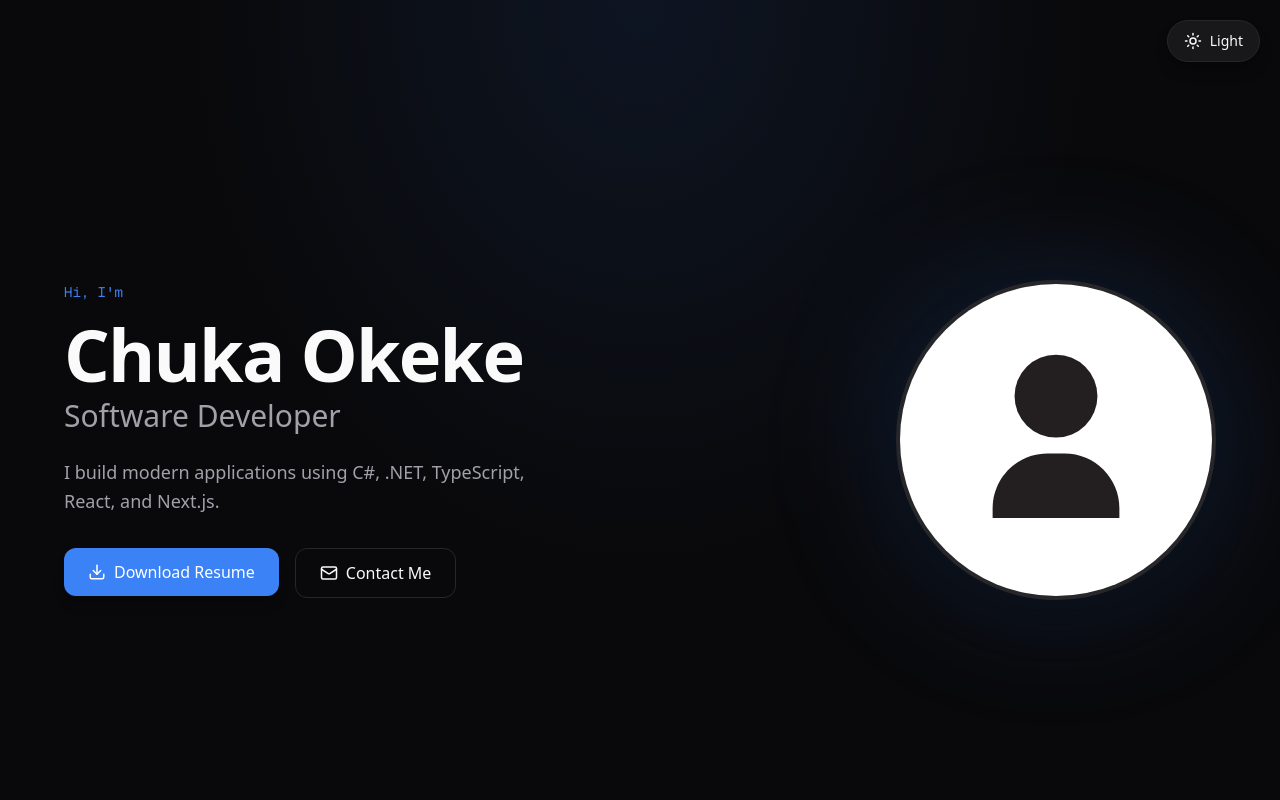
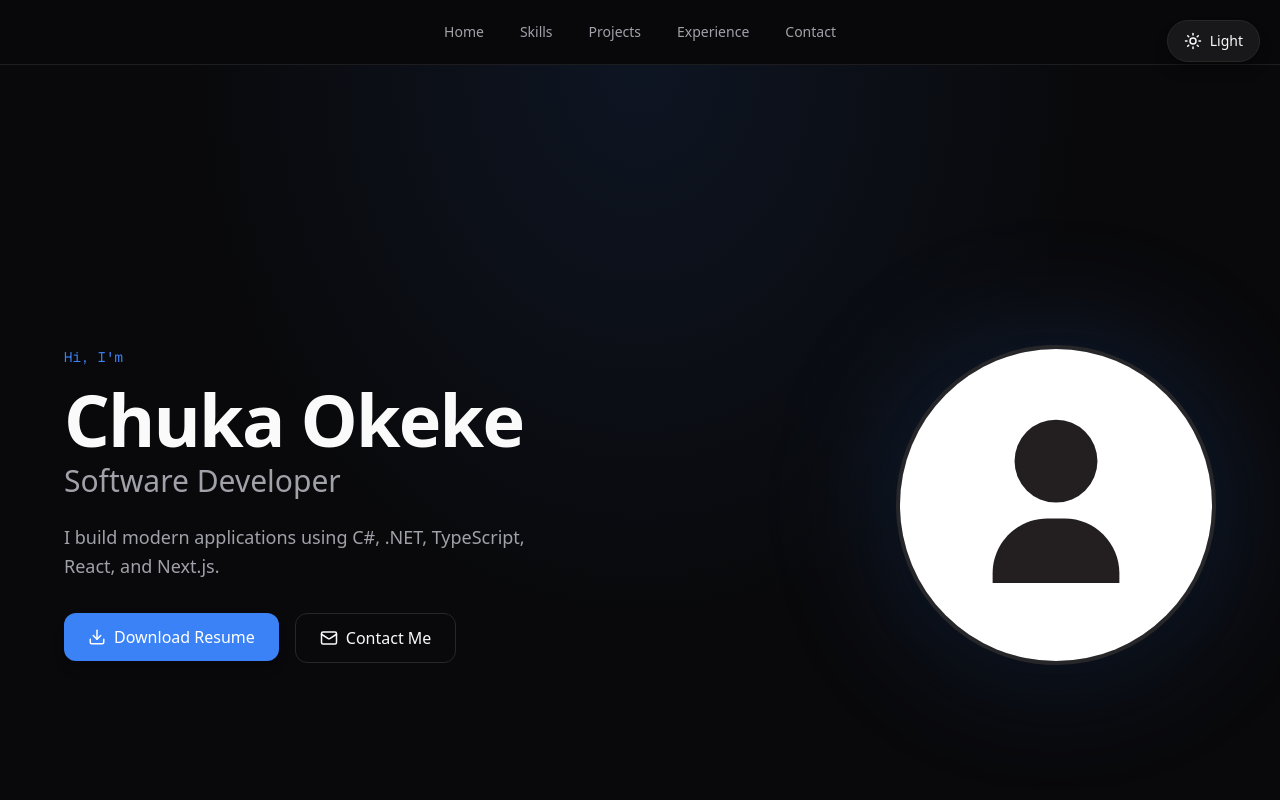
Before and after one commit to okekechuks/Portfolio, a Next.js app: page / in a window 1280 px wide. Shown: the top 800 px of the page. Built offline with nearby package versions, Linux system fonts and the light colour scheme; no server answers.

Commit message:
navigation update

```diff
--- a/src/app/page.tsx
+++ b/src/app/page.tsx
@@ -8,6 +8,7 @@ import { Footer } from "@/components/Footer";
 import { SocialLinks } from "@/components/SocialLinks";
 import { SectionHeading } from "@/components/SectionHeading";
 import { ContrastToggle } from "@/components/ContrastToggle";
+import { PublicNavbar } from "@/components/PublicNavbar";
 import { usePortfolioData } from "@/hooks/usePortfolioData";
 import { defaultSiteSettings } from "@/data/defaults";
 
@@ -27,13 +28,17 @@ export default function HomePage() {
 
   return (
     <main className="bg-background">
+      <PublicNavbar />
       <ContrastToggle />
       <HeroSection settings={siteSettings} />
       <SkillsSection skills={skills} />
       <ProjectsSection projects={projects} />
       <ExperienceSection experience={experience} />
 
-      <section id="contact" className="py-24 px-4 sm:px-6 lg:px-8 bg-surface/50">
+      <section
+        id="contact"
+        className="scroll-mt-28 py-24 px-4 sm:px-6 lg:px-8 bg-surface/50"
+      >
         <div className="mx-auto max-w-6xl text-center">
           <SectionHeading
             title="Contact"
--- a/src/components/ExperienceSection.tsx
+++ b/src/components/ExperienceSection.tsx
@@ -13,7 +13,10 @@ interface ExperienceSectionProps {
 export function ExperienceSection({ experience }: ExperienceSectionProps) {
   if (experience.length === 0) {
     return (
-      <section id="experience" className="py-24 px-4 sm:px-6 lg:px-8">
+      <section
+        id="experience"
+        className="scroll-mt-28 py-24 px-4 sm:px-6 lg:px-8"
+      >
         <div className="mx-auto max-w-3xl">
           <SectionHeading
             title="Experience"
@@ -26,7 +29,10 @@ export function ExperienceSection({ experience }: ExperienceSectionProps) {
   }
 
   return (
-    <section id="experience" className="py-24 px-4 sm:px-6 lg:px-8">
+    <section
+      id="experience"
+      className="scroll-mt-28 py-24 px-4 sm:px-6 lg:px-8"
+    >
       <div className="mx-auto max-w-3xl">
         <SectionHeading
           title="Experience"
--- a/src/components/HeroSection.tsx
+++ b/src/components/HeroSection.tsx
@@ -19,7 +19,10 @@ export function HeroSection({ settings }: HeroSectionProps) {
   };
 
   return (
-    <section className="relative min-h-screen flex items-center px-4 sm:px-6 lg:px-8 pt-20">
+    <section
+      id="home"
+      className="relative min-h-screen flex items-center px-4 sm:px-6 lg:px-8 pt-20 scroll-mt-28"
+    >
       <div className="absolute inset-0 bg-[radial-gradient(ellipse_at_top,_var(--accent)_0%,_transparent_50%)] opacity-10" />
 
       <div className="relative mx-auto max-w-6xl w-full grid gap-12 lg:grid-cols-2 lg:items-center">
--- a/src/components/ProjectsSection.tsx
+++ b/src/components/ProjectsSection.tsx
@@ -13,7 +13,10 @@ interface ProjectsSectionProps {
 export function ProjectsSection({ projects }: ProjectsSectionProps) {
   if (projects.length === 0) {
     return (
-      <section id="projects" className="py-24 px-4 sm:px-6 lg:px-8 bg-surface/50">
+      <section
+        id="projects"
+        className="scroll-mt-28 py-24 px-4 sm:px-6 lg:px-8 bg-surface/50"
+      >
         <div className="mx-auto max-w-6xl">
           <SectionHeading
             title="Projects"
@@ -26,7 +29,10 @@ export function ProjectsSection({ projects }: ProjectsSectionProps) {
   }
 
   return (
-    <section id="projects" className="py-24 px-4 sm:px-6 lg:px-8 bg-surface/50">
+    <section
+      id="projects"
+      className="scroll-mt-28 py-24 px-4 sm:px-6 lg:px-8 bg-surface/50"
+    >
       <div className="mx-auto max-w-6xl">
         <SectionHeading
           title="Projects"
--- /dev/null
+++ b/src/components/PublicNavbar.tsx
@@ -0,0 +1,37 @@
+"use client";
+
+import { cn } from "@/utils/cn";
+
+const NAV_ITEMS = [
+  { href: "#home", label: "Home" },
+  { href: "#skills", label: "Skills" },
+  { href: "#projects", label: "Projects" },
+  { href: "#experience", label: "Experience" },
+  { href: "#contact", label: "Contact" },
+] as const;
+
+export function PublicNavbar() {
+  return (
+    <header className="sticky top-0 z-40 border-b border-border/70 bg-background/85 backdrop-blur-md supports-[backdrop-filter]:bg-background/70">
+      <nav
+        aria-label="Primary"
+        className="mx-auto flex h-16 max-w-6xl items-center justify-center px-4 sm:px-6 lg:px-8"
+      >
+        <div className="flex w-full items-center justify-start gap-2 overflow-x-auto text-sm sm:justify-center sm:gap-3">
+          {NAV_ITEMS.map((item) => (
+            <a
+              key={item.href}
+              href={item.href}
+              className={cn(
+                "rounded-full px-3 py-2 text-muted transition-colors hover:bg-card hover:text-foreground focus-visible:outline-none focus-visible:ring-2 focus-visible:ring-[var(--accent)]/60 focus-visible:ring-offset-2 focus-visible:ring-offset-background",
+                item.label === "Home" && "text-foreground"
+              )}
+            >
+              {item.label}
+            </a>
+          ))}
+        </div>
+      </nav>
+    </header>
+  );
+}
--- a/src/components/SkillsSection.tsx
+++ b/src/components/SkillsSection.tsx
@@ -32,7 +32,7 @@ export function SkillsSection({ skills }: SkillsSectionProps) {
 
   if (skills.length === 0) {
     return (
-      <section id="skills" className="py-24 px-4 sm:px-6 lg:px-8">
+      <section id="skills" className="scroll-mt-28 py-24 px-4 sm:px-6 lg:px-8">
         <div className="mx-auto max-w-6xl">
           <SectionHeading
             title="Skills"
@@ -45,7 +45,7 @@ export function SkillsSection({ skills }: SkillsSectionProps) {
   }
 
   return (
-    <section id="skills" className="py-24 px-4 sm:px-6 lg:px-8">
+    <section id="skills" className="scroll-mt-28 py-24 px-4 sm:px-6 lg:px-8">
       <div className="mx-auto max-w-6xl">
         <SectionHeading
           title="Skills"
```
